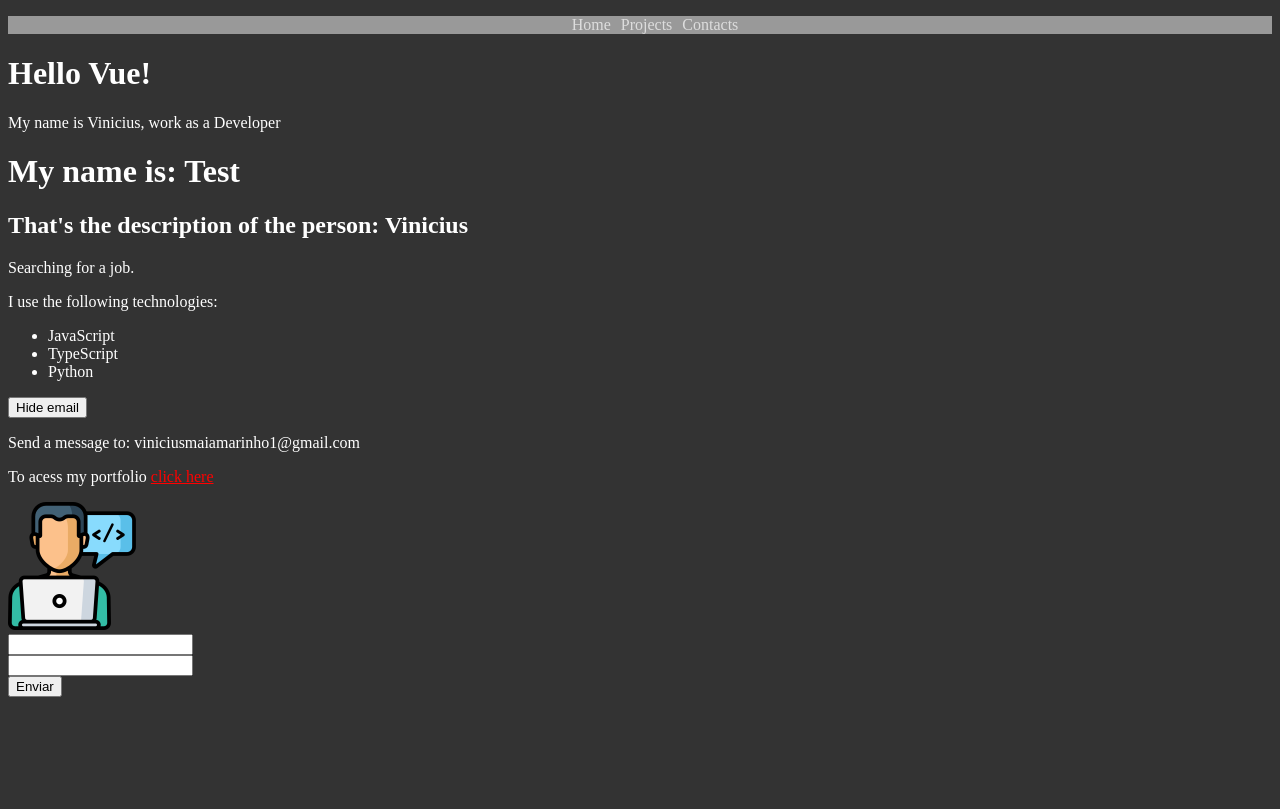
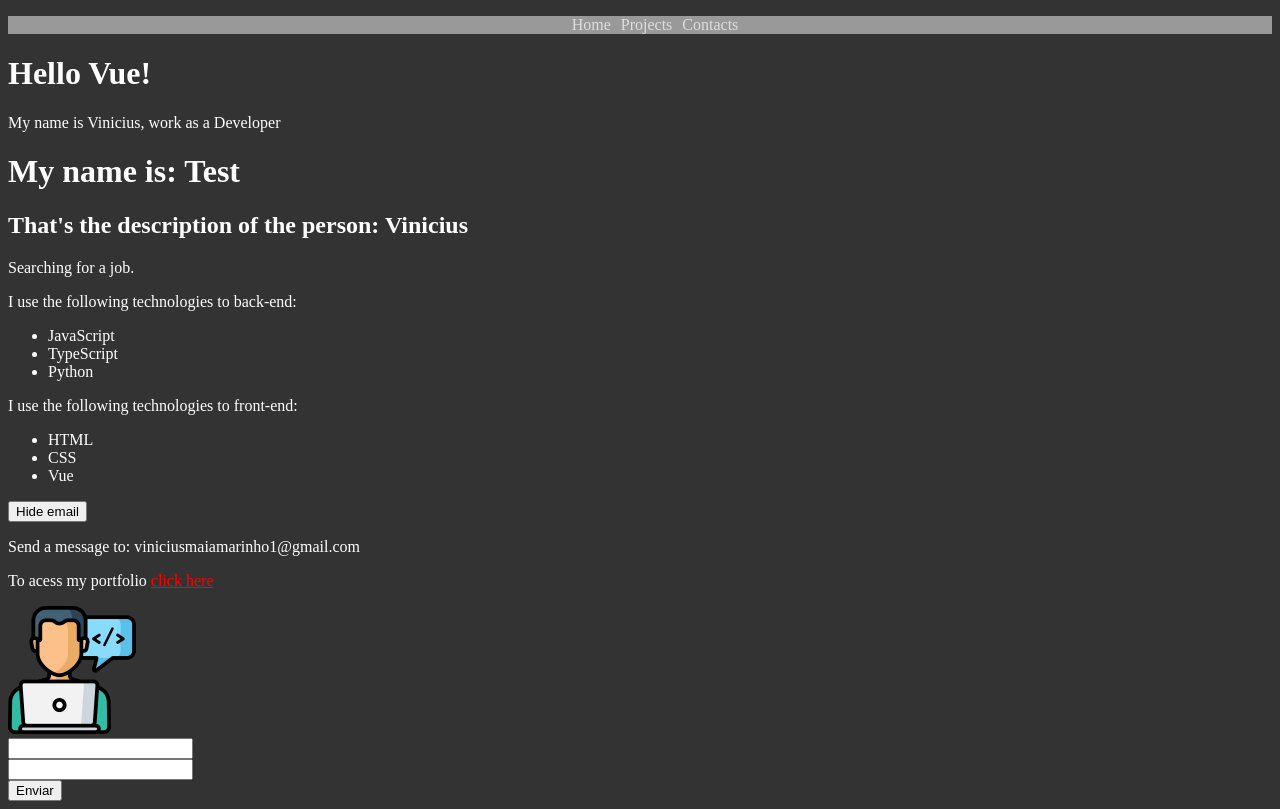
Before and after one commit to ViniciusMaiaM/LeaVue, a Vue app in the folder 04-components/: page / in a window 1280 px wide. Built offline with nearby package versions, Linux system fonts and the light colour scheme.

Commit message:
Add v-for

```diff
--- a/04-components/src/components/Info.vue
+++ b/04-components/src/components/Info.vue
@@ -2,11 +2,25 @@
     <div>
         <p v-if="working">I'm working at the moment.</p>
         <p v-else>Searching for a job.</p>
-        <p>I use the following technologies:</p>
+        <p>I use the following technologies to back-end:</p>
         <ul>
-            <li>JavaScript</li>
-            <li>TypeScript</li>
-            <li>Python</li>
+            <li v-for="(technology, index) in backend_technologies" v-bind:key="index">
+                {{ technology }}
+            </li>
+            <!--
+                Dessa maneira é possível percorrer a lista que foi declarada em data e exibir um li para cada tecnologia
+                o v-for funciona, mas requisita um id, por isso o index foi declarado como key no v-bind
+            -->
+        </ul>
+        <p>I use the following technologies to front-end:</p>
+        <ul>
+            <li v-for="technology in frontend_technologies" :key="technology.id">
+                {{ technology.language }}
+                <!--
+                    Utilizando um objeto a sintaxe fica dessa maneira, já que se quer apenas o dado
+                    e a key já é o proprio id que foi declarado dentro do objeto
+                -->
+            </li>
         </ul>
         <div>
             <button @click="show_email">{{button_text}}</button>
@@ -32,7 +46,13 @@
                 email: 'viniciusmaiamarinho1@gmail.com',
                 meu_link: 'https://google.com',
                 //v-bind faz ligação entre um dado dinâmico e o que está no template
-                button_text: 'Hide email'
+                button_text: 'Hide email',
+                backend_technologies: ['JavaScript', 'TypeScript', 'Python'],
+                frontend_technologies: [
+                    {id:1, language: 'HTML'},
+                    {id:2, language: 'CSS'},
+                    {id:3, language: 'Vue'}
+                ]
             }
         },
         methods: {
```
